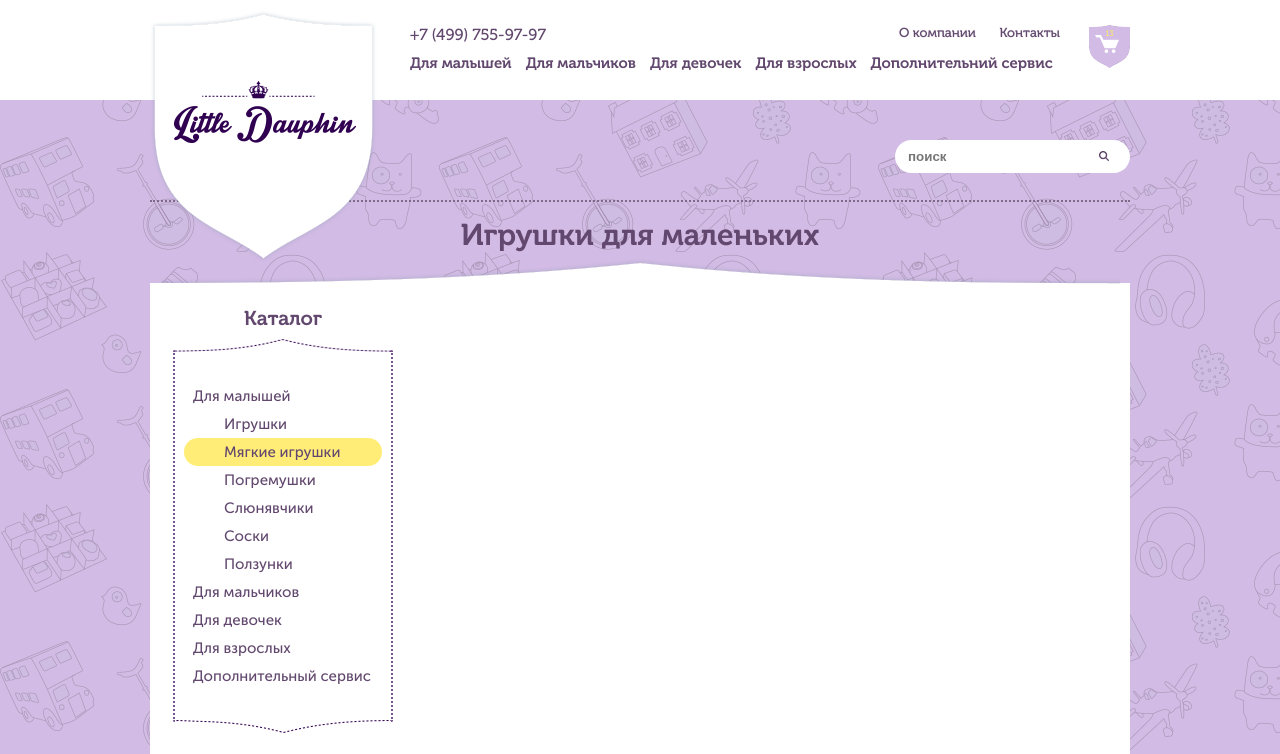
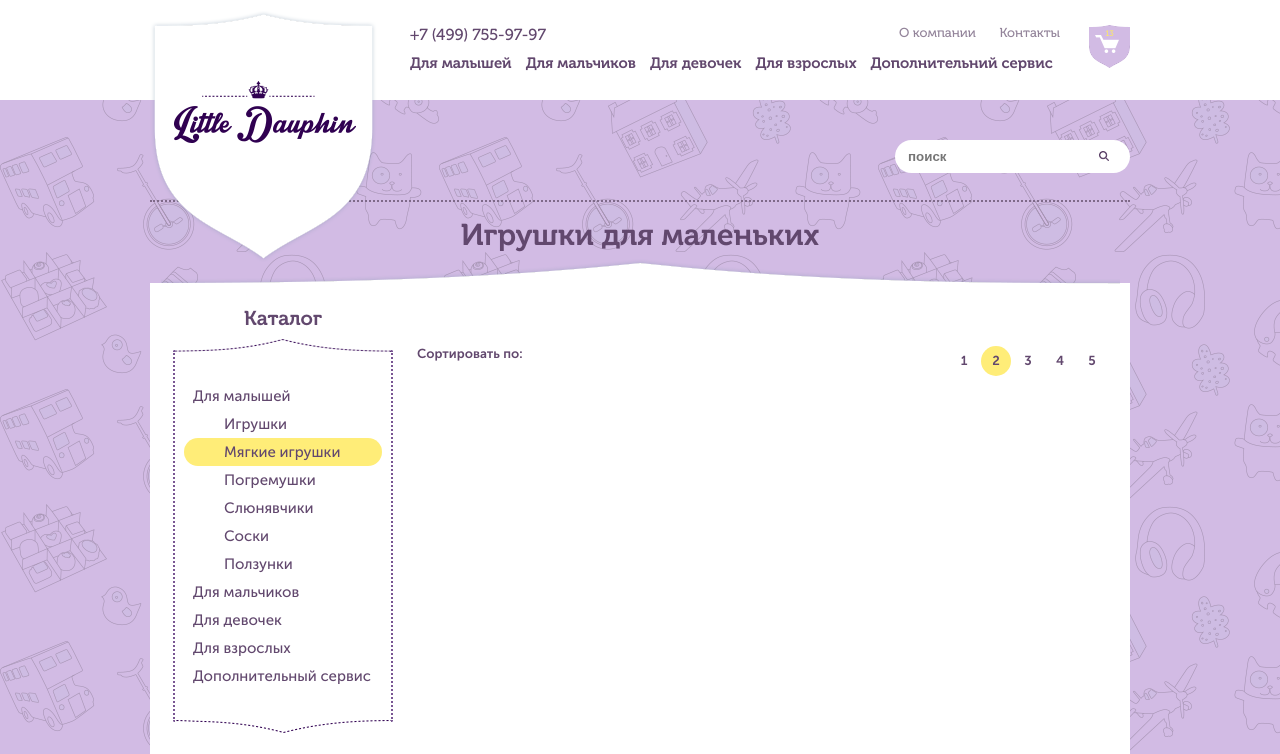
Before and after one commit to sarhov-insales/little-dauphin, a plain HTML site: page catalog.html in a window 1280 px wide. Shown: the top 754 px of the page. Drawn offline with nearby package versions, Linux system fonts and the light colour scheme.

Commit message:
update pagiination

```diff
--- a/catalog.html
+++ b/catalog.html
@@ -158,7 +158,7 @@
         <h3 class="sidebarbox-title sidebarbox-title-in">
         Цена
         </h3>
-        <div class="catalog filter-wrap filters">
+        <div class="catalog filter-wrap filters price-filtering">
             <div class="price-filter">
               <div id="slider-range"></div>
               <input type="hidden" name="price_min" id="min-price" value="100"/>
@@ -197,11 +197,28 @@
 
 
       </div> <!-- sidebarbox -->
+    </div> <!-- sidebar -->
 
+    <section class="content fr">
+      <h1 class="section-title sidebatbox-title-in"></h1>
+      <div class="sorting-wrap cf">
+        <div class="sorting fl">
+          Сортировать по:
+        </div>  <!-- sorting -->
 
-    </div> <!-- sidebar -->
-    <section class="content fr">
+        <div class="pagination fr">
+          <nav class="page-items">
+            <a href="#" class="page-part-url">1</a>
+            <a href="#" class="page-part-url active">2</a>
+            <a href="#" class="page-part-url">3</a>
+            <a href="#" class="page-part-url">4</a>
+            <a href="#" class="page-part-url">5</a>
+          </nav>
+        </div>
+      </div> <!-- sorting-wrap -->
+      <div class="items-grid">
 
+      </div> <!-- items-grid -->
     </section> <!-- content -->
     <div class="cf"></div>
   </div>  <!-- section-iiner -->
--- a/css/style.css
+++ b/css/style.css
@@ -6,7 +6,7 @@ body{
 	 font-family: 'museo_sans_500', sans-serif;
 	 font-size: 100%;
 	 min-height: 100%;
-	 color: #93849a;
+	 color: #62486e;
 	background: #d2bbe4 url('../images/bg-gl.png') 0 0 repeat;
 	padding-bottom: 260px;
 }
@@ -72,8 +72,8 @@ h1, h2, h3, h4, h5, h6{
 }
 
 .top-menu-url{
-	color: #62486e;
-	text-shadow: 0 0 1px #bbb3bf;
+	color: #93849a;
+
 }
 
 .top-menu-url:not(:first-child){
@@ -320,6 +320,7 @@ h1, h2, h3, h4, h5, h6{
 
 .copyright{
 	font: 14px 'museo_500', sans-serif;
+	color: #93849a;
 }
 
 /*END m-foot*/
@@ -443,6 +444,10 @@ h1, h2, h3, h4, h5, h6{
 	margin-bottom: 20px;
 }
 
+.price-filtering{
+	margin-top: 20px;
+}
+
 .ui-slider-horizontal{
 	background: #fff8ce;
 	height: 7px;
@@ -471,3 +476,30 @@ h1, h2, h3, h4, h5, h6{
 .price-range{
 	margin-top: 10px;
 }
+
+.content{
+	width: 690px;
+}
+
+.sorting-wrap{
+	margin-top: 40px;
+	width: 100%;
+	font-size: 13px;
+	font-family: 'museo_sans_700', sans-serif;
+	color: #62486e;
+}
+
+.page-part-url{
+	width: 30px;
+	height: 30px;
+	float: left;
+	margin-left: 2px;
+	border-radius: 50%;
+	text-align: center;
+	line-height: 30px;
+}
+
+.page-part-url.active, .page-part-url:hover{
+	color: #62486e;
+	background: #ffed78;
+}
```
